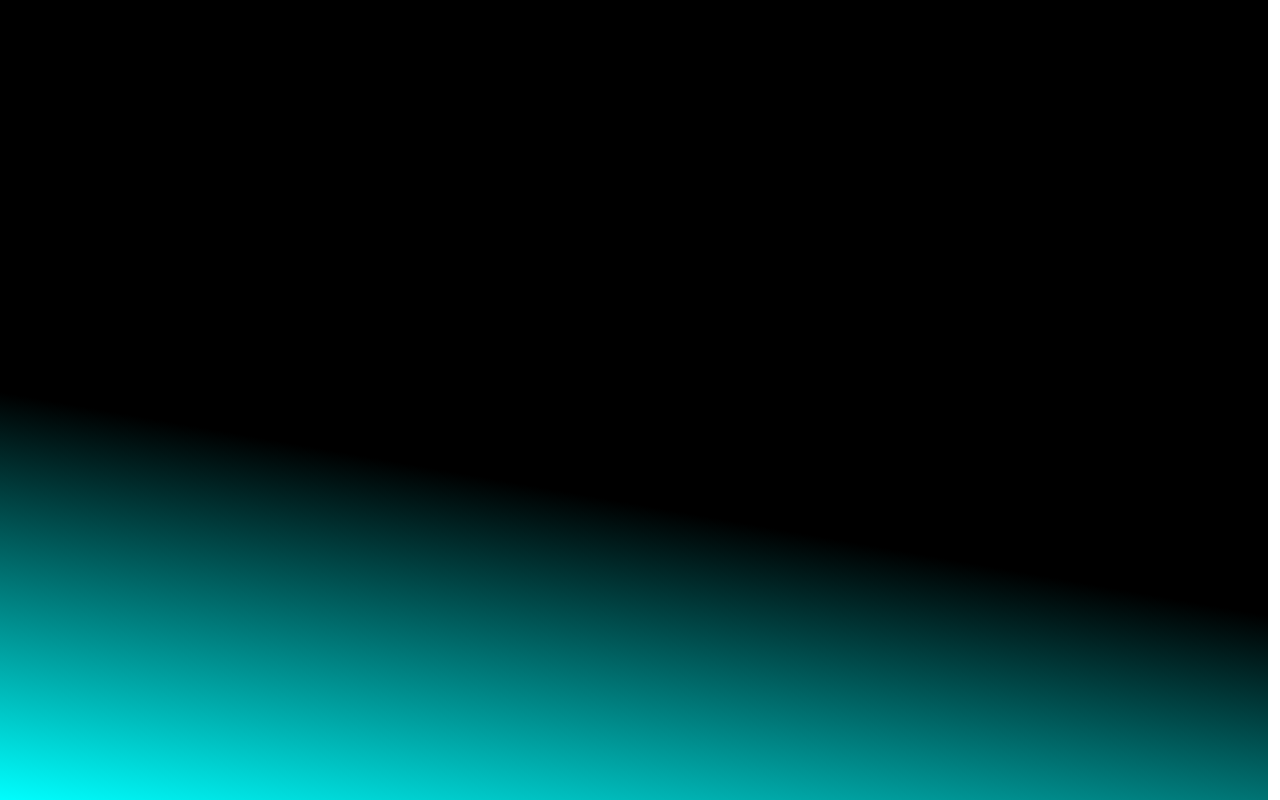
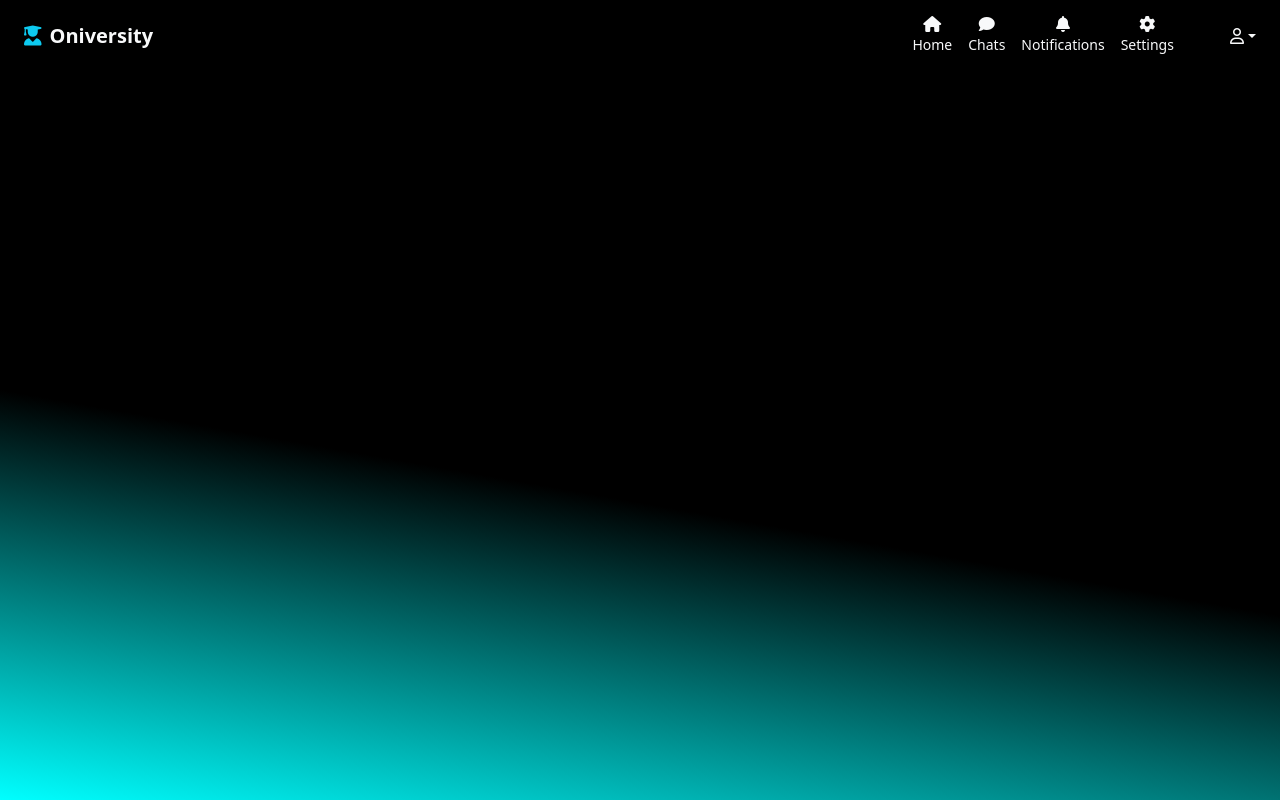
Before and after one commit to markosthabit/ITI-SocialMedia-Angular, an Angular app: page / in a window 1280 px wide. Built offline with nearby package versions, Linux system fonts and the light colour scheme.

Commit message:
💄 feat(header): Add Header Component > 💄 update(app): Set padding and margin to 0

```diff
--- a/src/app/app.html
+++ b/src/app/app.html
@@ -1,4 +1,4 @@
-<div class="row container-fluid vh-100" style="  background: linear-gradient(190deg, black 60%, cyan);
+<div class="row container-fluid vh-100 p-0 m-0" style="  background: linear-gradient(190deg, black 60%, cyan);
 ">
-
+    <app-header></app-header>
 </div>
--- a/src/app/app.ts
+++ b/src/app/app.ts
@@ -1,9 +1,10 @@
 import { Component } from '@angular/core';
 import { RouterOutlet } from '@angular/router';
+import { HeaderComponent } from "./components/header/header.component";
 
 @Component({
   selector: 'app-root',
-  imports: [RouterOutlet],
+  imports: [RouterOutlet, HeaderComponent],
   templateUrl: './app.html',
   styleUrl: './app.css'
 })
--- /dev/null
+++ b/src/app/components/header/header.component.html
@@ -0,0 +1,52 @@
+<header class="container-fluid py-2  text-light">
+  <div class="row align-items-center">
+    <!-- Logo / Brand -->
+    <div class="col-12 col-md-6 text-center text-md-start mb-2 mb-md-0">
+      <a href="/" class="text-decoration-none text-light d-inline-flex align-items-center fs-5">
+        <i class="fa-solid fa-user-graduate me-2 text-info"></i>
+        <span class="fw-semibold">Oniversity</span>
+      </a>
+    </div>
+
+    <!-- Navigation + Profile -->
+    <div class="col-12 col-md-6">
+      <div class="d-flex justify-content-center justify-content-md-end align-items-center gap-5 flex-wrap">
+        <!-- Nav Links -->
+        <nav class="nav">
+          <a href="#" class="nav-link text-light text-center px-2">
+            <i class="fa-solid fa-house d-block"></i>
+            <small class="fw-light">Home</small>
+          </a>
+          <a href="#" class="nav-link text-light text-center px-2">
+            <i class="fa-solid fa-comment d-block"></i>
+            <small class="fw-light">Chats</small>
+          </a>
+          <a href="#" class="nav-link text-light text-center px-2">
+            <i class="fa-solid fa-bell d-block"></i>
+            <small class="fw-light">Notifications</small>
+          </a>
+          <a href="#" class="nav-link text-light text-center px-2">
+            <i class="fa-solid fa-gear d-block"></i>
+            <small class="fw-light">Settings</small>
+          </a>
+        </nav>
+
+        <!-- Profile Dropdown -->
+        <div class="dropdown">
+          <a href="#" class="text-light dropdown-toggle" data-bs-toggle="dropdown" aria-expanded="false">
+            <i class="fa-regular fa-user"></i>
+          </a>
+          <ul class="dropdown-menu dropdown-menu-end text-small">
+            <li><a class="dropdown-item" href="#">New project...</a></li>
+            <li><a class="dropdown-item" href="#">Settings</a></li>
+            <li><a class="dropdown-item" href="#">Profile</a></li>
+            <li>
+              <hr class="dropdown-divider">
+            </li>
+            <li><a class="dropdown-item" href="#">Sign out</a></li>
+          </ul>
+        </div>
+      </div>
+    </div>
+  </div>
+</header>
--- /dev/null
+++ b/src/app/components/header/header.component.ts
@@ -0,0 +1,15 @@
+import { Component, OnInit } from '@angular/core';
+
+@Component({
+  selector: 'app-header',
+  templateUrl: './header.component.html',
+  styleUrls: ['./header.component.css']
+})
+export class HeaderComponent implements OnInit {
+
+  constructor() { }
+
+  ngOnInit() {
+  }
+
+}
```
Also changed, not shown: src/app/components/header/header.component.css (added), 1 other file (tests, documents, lock files or other folders).
